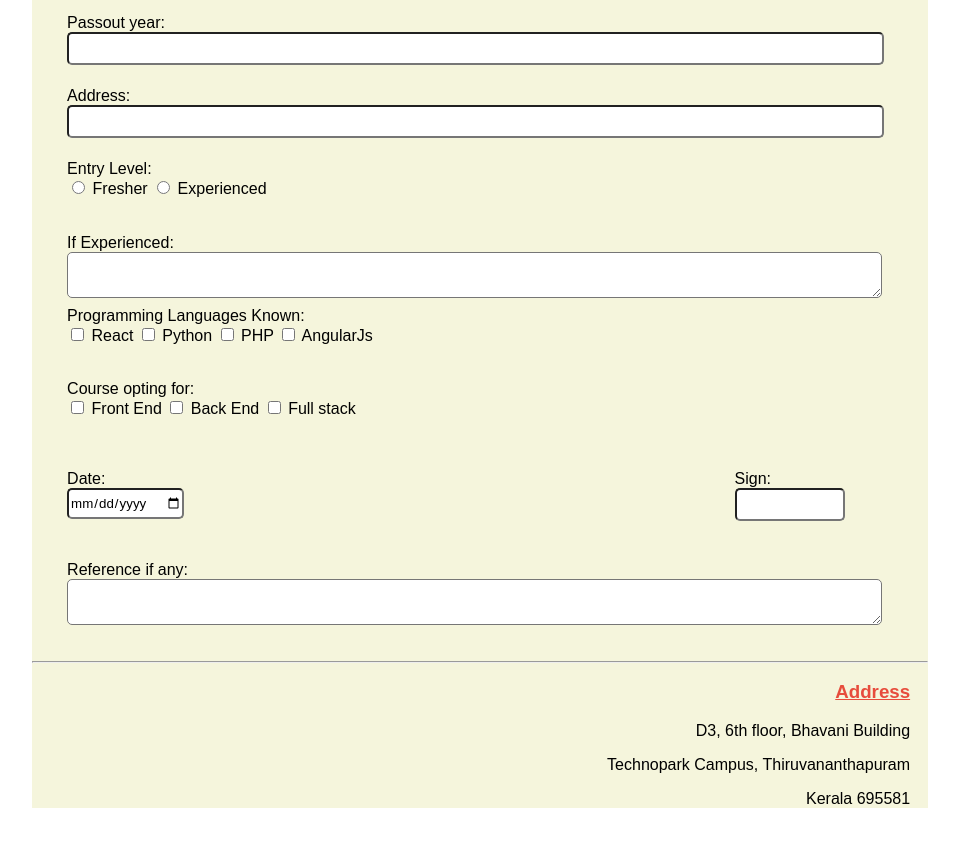
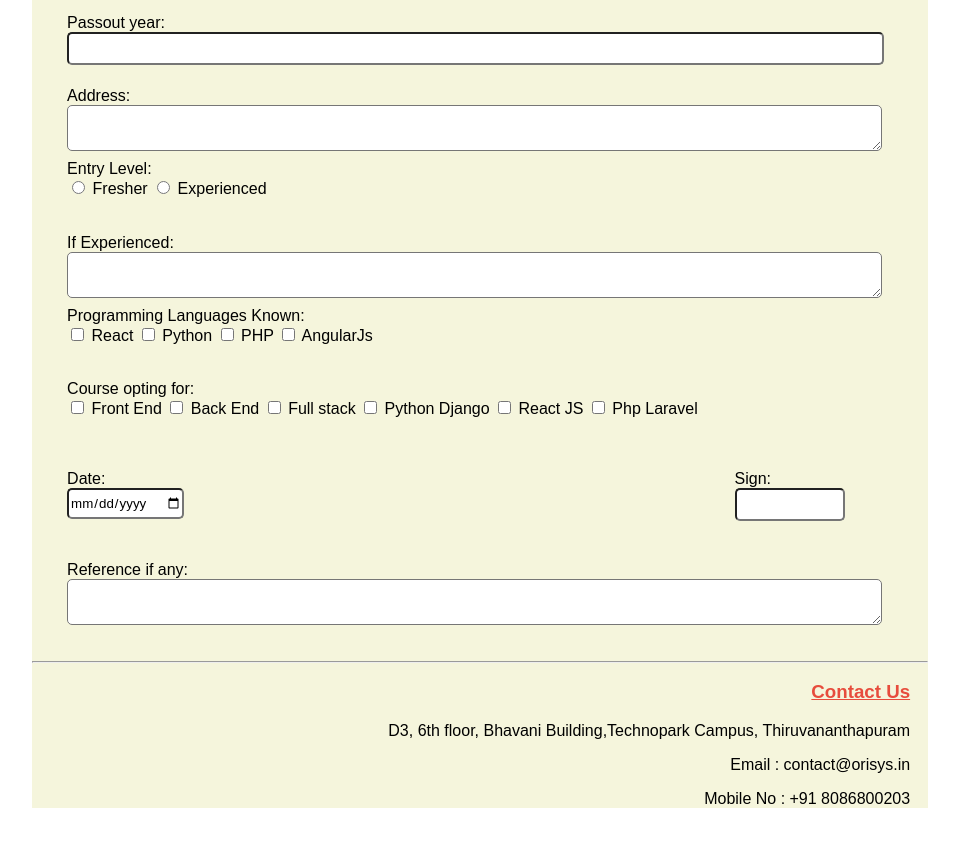
Before and after one commit to ShariRoluthon/orisys_India_form, a plain HTML site: page index.html in a window 1280 px wide. Shown: the part 556-1402 px from the top of the page, without its empty margins (160-1119 px from the left). Drawn offline with Linux system fonts and the light colour scheme.

Commit message:
Update index.html

```diff
--- a/index.html
+++ b/index.html
@@ -40,7 +40,7 @@
 			</div>
 			<div class="FormStyles">
 				<label>Address:</label><br>
-				<input type="text" name="Address">
+				<textarea></textarea>
 			</div>
 			<div class="FormStyles">
 				<label>Entry Level:</label><br>
@@ -71,6 +71,12 @@
 				<label>Back End</label>
 				<input type="checkbox" value="FullStack" name="Course">
 				<label>Full stack</label>
+				<input type="checkbox" value="PythonDjango" name="Course">
+				<label>Python Django</label>
+				<input type="checkbox" value="ReactJS" name="Course">
+				<label>React JS</label>
+				<input type="checkbox" value="PHPLaravel" name="Course">
+				<label>Php Laravel</label>
 			</div>
 			<div style="display:flex;">
 				<div class="FormStyleDate">
@@ -89,10 +95,10 @@
 		<hr>
 		<footer>
 			<div class="AddressStyle">
-				<h3>Address</h3>
-				<p>D3, 6th floor, Bhavani Building</p>
-				<p>Technopark Campus, Thiruvananthapuram</p>
-				<p>Kerala 695581</p>
+				<h3>Contact Us</h3>
+				<p>D3, 6th floor, Bhavani Building,Technopark Campus, Thiruvananthapuram</p>
+				<p>Email : contact@orisys.in</p>
+				<p>Mobile No : +91 8086800203</p>
 
 			</div>
 		</footer>
```
